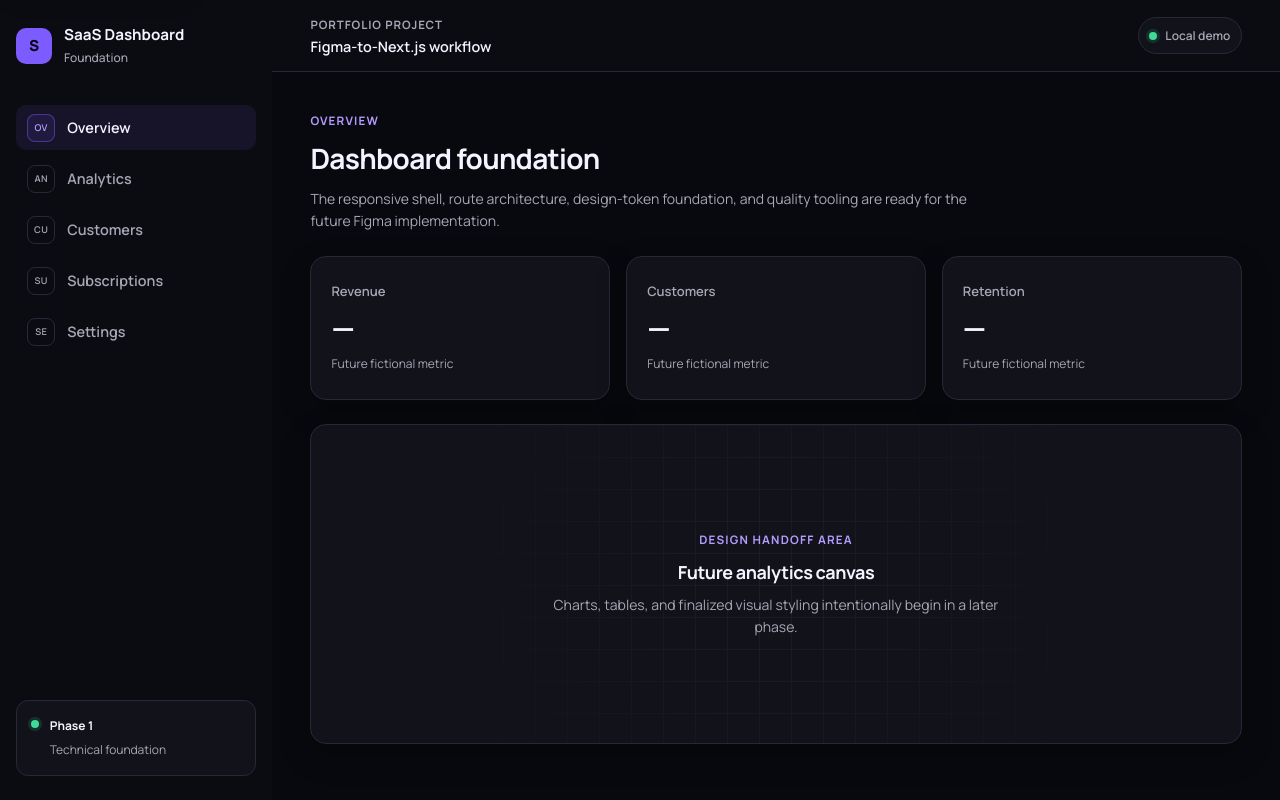
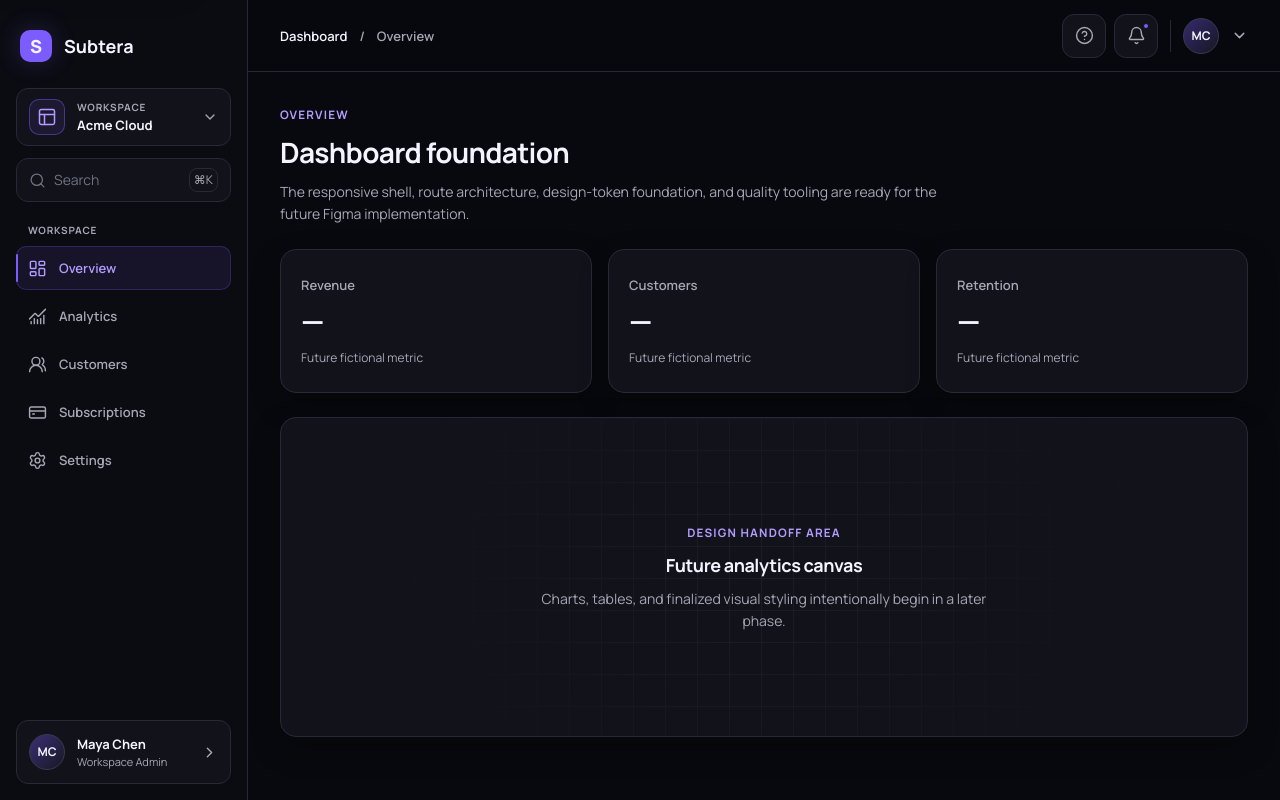
Before and after one commit to Andress84/figma-to-nextjs-saas-dashboard, a Next.js app: page / in a window 1280 px wide. Built offline with nearby package versions, Linux system fonts and the light colour scheme.

Commit message:
feat(shell): implement Subtera desktop application shell

```diff
--- a/package.json
+++ b/package.json
@@ -24,6 +24,7 @@
     "check:full": "pnpm check && pnpm test:e2e"
   },
   "dependencies": {
+    "lucide-react": "^1.25.0",
     "next": "16.2.10",
     "react": "19.2.4",
     "react-dom": "19.2.4"
--- a/src/app/globals.css
+++ b/src/app/globals.css
@@ -76,10 +76,11 @@
   --radius-card: 16px;
   --radius-pill: 999px;
 
-  /* Approved shell dimensions for later implementation passes */
+  /* Application shell */
   --layout-sidebar-width: 248px;
   --layout-topbar-height: 72px;
   --layout-content-padding-desktop: 32px;
+  --layout-content-padding-compact: 24px;
   --layout-content-padding-mobile: 16px;
   --layout-mobile-appbar-height: 64px;
   --layout-grid-gutter-desktop: 20px;
@@ -91,11 +92,6 @@
   --motion-fast: 120ms;
   --motion-standard: 180ms;
   --ease-standard: ease-out;
-
-  /* Phase 1 scaffold dimensions remain unchanged in this pass. */
-  --scaffold-sidebar-width: 17rem;
-  --scaffold-content-width: 76rem;
-  --scaffold-page-padding: clamp(1.25rem, 3vw, 2.5rem);
 }
 
 *,
@@ -166,6 +162,18 @@ textarea {
   font-variant-numeric: var(--font-numeric-tabular);
 }
 
+.sr-only {
+  position: absolute;
+  width: 1px;
+  height: 1px;
+  padding: 0;
+  margin: -1px;
+  overflow: hidden;
+  clip: rect(0, 0, 0, 0);
+  white-space: nowrap;
+  border: 0;
+}
+
 .skip-link {
   position: fixed;
   z-index: 100;
@@ -190,7 +198,7 @@ textarea {
   display: grid;
   min-height: 100vh;
   min-height: 100dvh;
-  grid-template-columns: var(--scaffold-sidebar-width) minmax(0, 1fr);
+  grid-template-columns: var(--layout-sidebar-width) minmax(0, 1fr);
 }
 
 .sidebar {
@@ -200,65 +208,165 @@ textarea {
   height: 100vh;
   height: 100dvh;
   flex-direction: column;
-  padding: var(--space-6) var(--space-4);
+  overflow-y: auto;
+  padding: var(--space-6) var(--space-4) var(--space-4);
+  border-right: 1px solid var(--color-border-default);
   background: var(--color-bg-sidebar);
   color: var(--color-text-primary);
 }
 
-.brand {
+.subtera-brand {
   display: inline-flex;
+  min-height: var(--size-interactive-min);
   min-width: 0;
   align-items: center;
   gap: var(--space-3);
-  border-radius: var(--radius-surface);
-  font-size: 0.95rem;
+  padding-inline: var(--space-1);
+  border-radius: var(--radius-nav);
+  font-size: var(--font-size-section-heading);
+  font-weight: 700;
+  line-height: var(--line-height-section-heading);
 }
 
-.brand-mark {
+.subtera-brand-mark {
   display: grid;
-  width: 2.25rem;
-  height: 2.25rem;
+  width: var(--space-8);
+  height: var(--space-8);
   flex: 0 0 auto;
   place-items: center;
   border-radius: var(--radius-nav);
   background: var(--color-accent-primary);
-  color: var(--color-bg-canvas);
+  box-shadow: 0 0 24px rgb(124 92 255 / 24%);
+  color: var(--color-text-primary);
   font-weight: 800;
 }
 
-.brand strong,
-.brand small {
-  display: block;
+.workspace-switcher {
+  display: flex;
+  min-height: 58px;
+  align-items: center;
+  gap: var(--space-3);
+  margin-top: var(--space-5);
+  padding: var(--space-2) var(--space-3);
+  border: 1px solid var(--color-border-default);
+  border-radius: var(--radius-control);
+  background: var(--color-surface-primary);
 }
 
-.brand small {
-  margin-top: 0.05rem;
+.workspace-mark {
+  display: grid;
+  width: 36px;
+  height: 36px;
+  flex: 0 0 auto;
+  place-items: center;
+  border: 1px solid var(--color-border-accent);
+  border-radius: var(--radius-nav);
+  background: var(--color-surface-selected);
+  color: var(--color-accent-lavender);
+}
+
+.workspace-copy {
+  display: grid;
+  min-width: 0;
+  flex: 1;
+}
+
+.workspace-label,
+.sidebar-nav-label {
+  margin: 0;
+  color: var(--color-text-secondary);
+  font-size: 10px;
+  font-weight: 700;
+  letter-spacing: 0.08em;
+  line-height: 16px;
+  text-transform: uppercase;
+}
+
+.workspace-copy strong {
+  overflow: hidden;
+  color: var(--color-text-primary);
+  font-size: var(--font-size-ui-label);
+  line-height: var(--line-height-ui-label);
+  text-overflow: ellipsis;
+  white-space: nowrap;
+}
+
+.workspace-chevron {
+  flex: 0 0 auto;
+  color: var(--color-text-secondary);
+}
+
+.workspace-search {
+  display: flex;
+  min-height: var(--size-interactive-min);
+  align-items: center;
+  gap: var(--space-2);
+  margin-top: var(--space-3);
+  padding: 0 var(--space-3);
+  border: 1px solid var(--color-border-default);
+  border-radius: var(--radius-control);
+  background: var(--color-surface-primary);
+  color: var(--color-text-muted);
+}
+
+.workspace-search:focus-within {
+  border-color: var(--color-focus-outline);
+  outline: 2px solid rgb(124 92 255 / 25%);
+  outline-offset: 2px;
+}
+
+.workspace-search input {
+  min-width: 0;
+  flex: 1;
+  padding: 0;
+  border: 0;
+  outline: 0;
+  background: transparent;
+  color: var(--color-text-primary);
+}
+
+.workspace-search input::placeholder {
+  color: var(--color-text-muted);
+  opacity: 1;
+}
+
+.workspace-search kbd {
+  flex: 0 0 auto;
+  padding: 1px var(--space-1);
+  border: 1px solid var(--color-border-default);
+  border-radius: var(--radius-surface);
   color: var(--color-text-secondary);
   font-size: var(--font-size-caption);
-  font-weight: var(--font-weight-caption);
+  font-family: inherit;
+  line-height: 20px;
 }
 
 .sidebar-nav {
-  margin-top: 2.25rem;
+  margin-top: var(--space-5);
+}
+
+.sidebar-nav-label {
+  padding: 0 var(--space-3) var(--space-2);
 }
 
 .navigation-list {
   display: grid;
-  gap: 0.35rem;
+  gap: var(--space-1);
   margin: 0;
   padding: 0;
   list-style: none;
 }
 
 .navigation-link {
+  position: relative;
   display: flex;
   align-items: center;
   gap: var(--space-3);
   min-height: var(--size-interactive-min);
-  padding: 0.55rem 0.7rem;
+  padding: 0 var(--space-3);
   border-radius: var(--radius-nav);
   color: var(--color-text-secondary);
-  font-size: 0.9rem;
+  font-size: var(--font-size-ui-label);
   font-weight: 600;
   transition:
     background-color var(--motion-fast) var(--ease-standard),
@@ -272,105 +380,182 @@ textarea {
 
 .navigation-link[aria-current="page"] {
   background: var(--color-surface-selected);
+  box-shadow: inset 0 0 0 1px rgb(124 92 255 / 24%);
+  color: var(--color-accent-lavender);
+}
+
+.navigation-link[aria-current="page"]::before {
+  position: absolute;
+  top: 8px;
+  bottom: 8px;
+  left: 0;
+  width: 2px;
+  border-radius: var(--radius-pill);
+  background: var(--color-accent-primary);
+  content: "";
+}
+
+.navigation-icon {
+  width: 19px;
+  height: 19px;
+  flex: 0 0 auto;
+}
+
+.profile-row {
+  display: flex;
+  min-height: 64px;
+  align-items: center;
+  gap: var(--space-3);
+  margin-top: auto;
+  padding: var(--space-2) var(--space-3);
+  border: 1px solid var(--color-border-default);
+  border-radius: var(--radius-control);
+  background: var(--color-surface-primary);
+}
+
+.profile-avatar,
+.top-header-avatar {
+  display: grid;
+  width: 36px;
+  height: 36px;
+  flex: 0 0 auto;
+  place-items: center;
+  border: 1px solid var(--color-border-strong);
+  border-radius: var(--radius-pill);
+  background: linear-gradient(135deg, rgb(124 92 255 / 40%), var(--color-surface-raised));
+  color: var(--color-text-primary);
+  font-size: var(--font-size-caption);
+  font-weight: 700;
+}
+
+.profile-copy {
+  display: grid;
+  min-width: 0;
+  flex: 1;
+}
+
+.profile-copy strong {
+  overflow: hidden;
+  font-size: var(--font-size-ui-label);
+  line-height: var(--line-height-ui-label);
+  text-overflow: ellipsis;
+  white-space: nowrap;
+}
+
+.profile-copy span {
+  overflow: hidden;
+  color: var(--color-text-secondary);
+  font-size: 11px;
+  line-height: 16px;
+  text-overflow: ellipsis;
+  white-space: nowrap;
+}
+
+.profile-chevron {
+  flex: 0 0 auto;
+  color: var(--color-text-secondary);
+}
+
+.dashboard-column {
+  min-width: 0;
+}
+
+.top-header {
+  position: sticky;
+  z-index: 20;
+  top: 0;
+  display: flex;
+  height: var(--layout-topbar-height);
+  align-items: center;
+  justify-content: space-between;
+  gap: var(--space-4);
+  padding: 0 var(--layout-content-padding-desktop);
+  border-bottom: 1px solid var(--color-border-default);
+  background: rgb(8 9 14 / 96%);
+  backdrop-filter: blur(14px);
+}
+
+.dashboard-breadcrumb ol {
+  display: flex;
+  align-items: center;
+  gap: var(--space-3);
+  margin: 0;
+  padding: 0;
+  list-style: none;
+  font-size: var(--font-size-ui-label);
+  font-weight: 600;
+}
+
+.dashboard-breadcrumb li:first-child {
   color: var(--color-text-primary);
 }
 
-.navigation-marker {
+.dashboard-breadcrumb li[aria-current="page"],
+.breadcrumb-separator {
+  color: var(--color-text-secondary);
+}
+
+.top-header-actions {
+  display: flex;
+  min-width: 0;
+  align-items: center;
+  gap: var(--space-2);
+}
+
+.top-header-icon-button {
+  position: relative;
   display: grid;
-  width: 1.75rem;
-  height: 1.75rem;
+  width: var(--size-interactive-min);
+  height: var(--size-interactive-min);
   flex: 0 0 auto;
   place-items: center;
-  border: 1px solid var(--color-border-default);
-  border-radius: var(--radius-surface);
-  color: var(--color-text-secondary);
-  font-size: 0.58rem;
-  letter-spacing: 0.04em;
-}
-
-.navigation-link[aria-current="page"] .navigation-marker {
-  border-color: var(--color-border-accent);
-  background: var(--color-surface-selected);
-  color: var(--color-accent-lavender);
-}
-
-.sidebar-note {
-  display: flex;
-  align-items: flex-start;
-  gap: 0.65rem;
-  margin-top: auto;
-  padding: 0.9rem;
+  padding: 0;
   border: 1px solid var(--color-border-default);
   border-radius: var(--radius-control);
   background: var(--color-surface-primary);
-  font-size: var(--font-size-caption);
+  color: var(--color-text-secondary);
+  cursor: pointer;
+  transition:
+    border-color var(--motion-fast) var(--ease-standard),
+    background-color var(--motion-fast) var(--ease-standard),
+    color var(--motion-fast) var(--ease-standard);
 }
 
-.sidebar-note strong,
-.sidebar-note span {
-  display: block;
+.top-header-icon-button:hover {
+  border-color: var(--color-border-strong);
+  background: var(--color-surface-hover);
+  color: var(--color-text-primary);
 }
 
-.sidebar-note span:not(.status-dot) {
-  margin-top: 0.1rem;
+.notification-dot {
+  position: absolute;
+  top: 8px;
+  right: 8px;
+  width: 6px;
+  height: 6px;
+  border: 1px solid var(--color-surface-primary);
+  border-radius: var(--radius-pill);
+  background: var(--color-accent-primary);
+}
+
+.top-header-divider {
+  width: 1px;
+  height: var(--space-8);
+  margin: 0 var(--space-1);
+  background: var(--color-border-default);
+}
+
+.top-header-profile {
+  display: flex;
+  min-height: var(--size-interactive-min);
+  align-items: center;
+  gap: var(--space-3);
   color: var(--color-text-secondary);
 }
 
-.status-dot {
-  display: inline-block;
-  width: 0.5rem;
-  height: 0.5rem;
-  flex: 0 0 auto;
-  margin-top: 0.3rem;
-  border-radius: var(--radius-pill);
-  background: var(--color-success);
-  box-shadow: 0 0 0 0.2rem color-mix(in srgb, var(--color-success) 14%, transparent);
-}
-
-.top-header {
-  display: flex;
-  min-height: 4.5rem;
-  align-items: center;
-  justify-content: space-between;
-  gap: var(--space-4);
-  padding: 0.75rem var(--scaffold-page-padding);
-  border-bottom: 1px solid var(--color-border-default);
-  background: var(--color-bg-sidebar);
-}
-
-.top-header p {
-  margin: 0;
-}
-
-.top-header-label {
-  color: var(--color-text-secondary);
-  font-size: 0.72rem;
-  font-weight: 700;
-  letter-spacing: 0.08em;
-  text-transform: uppercase;
-}
-
-.top-header-context {
-  margin-top: 0.1rem;
-  font-size: 0.9rem;
-  font-weight: 600;
-}
-
-.environment-badge {
-  display: inline-flex;
-  align-items: center;
-  gap: var(--space-2);
-  padding: 0.4rem 0.65rem;
-  border: 1px solid var(--color-border-default);
-  border-radius: var(--radius-pill);
-  background: var(--color-surface-primary);
-  color: var(--color-text-secondary);
-  font-size: var(--font-size-caption);
-  font-weight: 600;
-}
-
-.environment-badge .status-dot {
-  margin-top: 0;
+.top-header-avatar {
+  width: 36px;
+  height: 36px;
 }
 
 .mobile-navigation {
@@ -378,9 +563,9 @@ textarea {
 }
 
 .page-container {
-  width: min(100%, var(--scaffold-content-width));
-  margin-inline: auto;
-  padding: var(--scaffold-page-padding);
+  width: 100%;
+  min-width: 0;
+  padding: var(--layout-content-padding-desktop);
 }
 
 .page-stack {
@@ -551,7 +736,7 @@ textarea {
   min-height: 100dvh;
   place-content: center;
   justify-items: start;
-  padding: var(--scaffold-page-padding);
+  padding: var(--layout-content-padding-desktop);
 }
 
 .loading-state {
@@ -578,7 +763,15 @@ textarea {
   }
 }
 
-@media (max-width: 47.99rem) {
+@media (min-width: 64rem) and (max-width: 74.99rem) {
+  .top-header,
+  .page-container {
+    padding-right: var(--layout-content-padding-compact);
+    padding-left: var(--layout-content-padding-compact);
+  }
+}
+
+@media (max-width: 63.99rem) {
   .dashboard-shell {
     display: block;
   }
@@ -592,13 +785,35 @@ textarea {
     position: relative;
     z-index: 10;
     display: flex;
-    min-height: 4.25rem;
+    min-height: var(--layout-mobile-appbar-height);
     align-items: center;
     justify-content: space-between;
     gap: var(--space-4);
-    padding: 0.75rem var(--scaffold-page-padding);
+    padding: var(--space-2) var(--space-5);
     border-bottom: 1px solid var(--color-border-default);
     background: var(--color-surface-primary);
+  }
+
+  .brand {
+    display: inline-flex;
+    min-height: var(--size-interactive-min);
+    min-width: 0;
+    align-items: center;
+    gap: var(--space-3);
+    border-radius: var(--radius-nav);
+    font-size: 0.95rem;
+  }
+
+  .brand-mark {
+    display: grid;
+    width: var(--space-8);
+    height: var(--space-8);
+    flex: 0 0 auto;
+    place-items: center;
+    border-radius: var(--radius-nav);
+    background: var(--color-accent-primary);
+    color: var(--color-text-primary);
+    font-weight: 800;
   }
 
   .brand-mobile {
@@ -636,6 +851,41 @@ textarea {
     box-shadow: var(--shadow-card);
   }
 
+  .page-container {
+    padding: var(--space-5);
+  }
+
+  .centered-message {
+    padding: var(--space-5);
+  }
+
+  .mobile-menu .navigation-link[aria-current="page"]::before {
+    display: none;
+  }
+
+  .mobile-menu .navigation-link[aria-current="page"] {
+    color: var(--color-accent-lavender);
+  }
+
+  .metric-grid {
+    grid-template-columns: repeat(2, minmax(0, 1fr));
+  }
+}
+
+@media (max-width: 47.99rem) {
+  .mobile-navigation {
+    padding-right: var(--layout-content-padding-mobile);
+    padding-left: var(--layout-content-padding-mobile);
+  }
+
+  .page-container {
+    padding: var(--layout-content-padding-mobile);
+  }
+
+  .centered-message {
+    padding: var(--layout-content-padding-mobile);
+  }
+
   .metric-grid {
     grid-template-columns: 1fr;
   }
@@ -651,20 +901,6 @@ textarea {
   }
 }
 
-@media (min-width: 48rem) and (max-width: 68rem) {
-  :root {
-    --scaffold-sidebar-width: 14.5rem;
-  }
-
-  .metric-grid {
-    grid-template-columns: repeat(2, minmax(0, 1fr));
-  }
-
-  .metric-placeholder:last-child {
-    grid-column: 1 / -1;
-  }
-}
-
 @media (prefers-reduced-motion: reduce) {
   html,
   html:focus-within {
@@ -672,7 +908,8 @@ textarea {
   }
 
   .skip-link,
-  .navigation-link {
+  .navigation-link,
+  .top-header-icon-button {
     transition: none;
   }
 
--- /dev/null
+++ b/src/components/dashboard/profile-row.tsx
@@ -0,0 +1,22 @@
+import { ChevronRight } from "lucide-react";
+
+interface ProfileRowProps {
+  initials: string;
+  name: string;
+  role: string;
+}
+
+export function ProfileRow({ initials, name, role }: Readonly<ProfileRowProps>) {
+  return (
+    <div className="profile-row">
+      <span className="profile-avatar" aria-hidden="true">
+        {initials}
+      </span>
+      <span className="profile-copy">
+        <strong>{name}</strong>
+        <span>{role}</span>
+      </span>
+      <ChevronRight className="profile-chevron" size={17} aria-hidden="true" />
+    </div>
+  );
+}
--- /dev/null
+++ b/src/components/dashboard/workspace-switcher.tsx
@@ -0,0 +1,20 @@
+import { ChevronDown, PanelsTopLeft } from "lucide-react";
+
+interface WorkspaceSwitcherProps {
+  name: string;
+}
+
+export function WorkspaceSwitcher({ name }: Readonly<WorkspaceSwitcherProps>) {
+  return (
+    <div className="workspace-switcher">
+      <span className="workspace-mark" aria-hidden="true">
+        <PanelsTopLeft size={20} strokeWidth={1.8} />
+      </span>
+      <span className="workspace-copy">
+        <span className="workspace-label">Workspace</span>
+        <strong>{name}</strong>
+      </span>
+      <ChevronDown className="workspace-chevron" size={16} aria-hidden="true" />
+    </div>
+  );
+}
--- /dev/null
+++ b/src/components/layout/dashboard-breadcrumb.tsx
@@ -0,0 +1,29 @@
+"use client";
+
+import { usePathname } from "next/navigation";
+import { appShellConfig } from "@/data/mock/app-shell";
+
+function getCurrentPageLabel(pathname: string) {
+  return (
+    appShellConfig.navigation.find((item) =>
+      item.href === "/" ? pathname === item.href : pathname.startsWith(item.href),
+    )?.label ?? "Overview"
+  );
+}
+
+export function DashboardBreadcrumb() {
+  const pathname = usePathname();
+  const currentPage = getCurrentPageLabel(pathname);
+
+  return (
+    <nav className="dashboard-breadcrumb" aria-label="Breadcrumb">
+      <ol>
+        <li>Dashboard</li>
+        <li className="breadcrumb-separator" aria-hidden="true">
+          /
+        </li>
+        <li aria-current="page">{currentPage}</li>
+      </ol>
+    </nav>
+  );
+}
--- a/src/components/layout/dashboard-navigation.tsx
+++ b/src/components/layout/dashboard-navigation.tsx
@@ -2,16 +2,25 @@
 
 import Link from "next/link";
 import { usePathname } from "next/navigation";
+import {
+  ChartNoAxesCombined,
+  CreditCard,
+  LayoutDashboard,
+  Settings,
+  UsersRound,
+  type LucideIcon,
+} from "lucide-react";
+import { appShellConfig } from "@/data/mock/app-shell";
 import { cn } from "@/lib/utils";
-import type { DashboardNavItem } from "@/types/navigation";
+import type { DashboardNavIconKey } from "@/types/navigation";
 
-const navigationItems = [
-  { href: "/", label: "Overview", shortLabel: "OV" },
-  { href: "/analytics", label: "Analytics", shortLabel: "AN" },
-  { href: "/customers", label: "Customers", shortLabel: "CU" },
-  { href: "/subscriptions", label: "Subscriptions", shortLabel: "SU" },
-  { href: "/settings", label: "Settings", shortLabel: "SE" },
-] satisfies readonly DashboardNavItem[];
+const navigationIcons = {
+  overview: LayoutDashboard,
+  analytics: ChartNoAxesCombined,
+  customers: UsersRound,
+  subscriptions: CreditCard,
+  settings: Settings,
+} satisfies Record<DashboardNavIconKey, LucideIcon>;
 
 function isCurrentRoute(pathname: string, href: string) {
   return href === "/" ? pathname === href : pathname.startsWith(href);
@@ -27,8 +36,9 @@ export function DashboardNavigation({ className, onNavigate }: Readonly<Dashboar
 
   return (
     <ul className={cn("navigation-list", className)}>
-      {navigationItems.map((item) => {
+      {appShellConfig.navigation.map((item) => {
         const isCurrent = isCurrentRoute(pathname, item.href);
+        const Icon = navigationIcons[item.iconKey];
 
         return (
           <li key={item.href}>
@@ -38,9 +48,7 @@ export function DashboardNavigation({ className, onNavigate }: Readonly<Dashboar
               aria-current={isCurrent ? "page" : undefined}
               onClick={onNavigate}
             >
-              <span className="navigation-marker" aria-hidden="true">
-                {item.shortLabel}
-              </span>
+              <Icon className="navigation-icon" size={19} strokeWidth={1.8} aria-hidden="true" />
               <span>{item.label}</span>
             </Link>
           </li>
--- a/src/components/layout/sidebar.tsx
+++ b/src/components/layout/sidebar.tsx
@@ -1,28 +1,28 @@
-import Link from "next/link";
+import { Search } from "lucide-react";
+import { ProfileRow } from "@/components/dashboard/profile-row";
+import { WorkspaceSwitcher } from "@/components/dashboard/workspace-switcher";
+import { appShellConfig } from "@/data/mock/app-shell";
 import { DashboardNavigation } from "./dashboard-navigation";
+import { SubteraBrand } from "./subtera-brand";
 
 export function Sidebar() {
   return (
     <aside className="sidebar">
-      <Link className="brand" href="/" aria-label="SaaS dashboard overview">
-        <span className="brand-mark" aria-hidden="true">
-          S
-        </span>
-        <span>
-          <strong>SaaS Dashboard</strong>
-          <small>Foundation</small>
-        </span>
-      </Link>
+      <SubteraBrand />
+      <WorkspaceSwitcher name={appShellConfig.workspace.name} />
+      <div className="workspace-search" role="search">
+        <label className="sr-only" htmlFor="workspace-search">
+          Search workspace
+        </label>
+        <Search size={17} strokeWidth={1.8} aria-hidden="true" />
+        <input id="workspace-search" name="workspace-search" type="search" placeholder="Search" />
+        <kbd aria-hidden="true">⌘K</kbd>
+      </div>
       <nav className="sidebar-nav" aria-label="Primary navigation">
+        <p className="sidebar-nav-label">Workspace</p>
         <DashboardNavigation />
       </nav>
-      <div className="sidebar-note">
-        <span className="status-dot" aria-hidden="true" />
-        <div>
-          <strong>Phase 1</strong>
-          <span>Technical foundation</span>
-        </div>
-      </div>
+      <ProfileRow {...appShellConfig.profile} />
     </aside>
   );
 }
--- /dev/null
+++ b/src/components/layout/subtera-brand.tsx
@@ -0,0 +1,13 @@
+import Link from "next/link";
+import { appShellConfig } from "@/data/mock/app-shell";
+
+export function SubteraBrand() {
+  return (
+    <Link className="subtera-brand" href="/" aria-label={`${appShellConfig.brand.name} overview`}>
+      <span className="subtera-brand-mark" aria-hidden="true">
+        S
+      </span>
+      <span>{appShellConfig.brand.name}</span>
+    </Link>
+  );
+}
--- a/src/components/layout/top-header.tsx
+++ b/src/components/layout/top-header.tsx
@@ -1,14 +1,34 @@
+import { Bell, ChevronDown, CircleHelp } from "lucide-react";
+import { appShellConfig } from "@/data/mock/app-shell";
+import { DashboardBreadcrumb } from "./dashboard-breadcrumb";
+
 export function TopHeader() {
   return (
     <header className="top-header">
-      <div>
-        <p className="top-header-label">Portfolio project</p>
-        <p className="top-header-context">Figma-to-Next.js workflow</p>
+      <DashboardBreadcrumb />
+      <div className="top-header-actions">
+        <button className="top-header-icon-button" type="button" aria-label="Help">
+          <CircleHelp size={19} strokeWidth={1.8} aria-hidden="true" />
+        </button>
+        <button
+          className="top-header-icon-button notification-button"
+          type="button"
+          aria-label="Notifications"
+        >
+          <Bell size={19} strokeWidth={1.8} aria-hidden="true" />
+          <span className="notification-dot" aria-hidden="true" />
+        </button>
+        <span className="top-header-divider" aria-hidden="true" />
+        <div className="top-header-profile">
+          <span className="top-header-avatar" aria-hidden="true">
+            {appShellConfig.profile.initials}
+          </span>
+          <span className="sr-only">
+            {appShellConfig.profile.name}, {appShellConfig.profile.role}
+          </span>
+          <ChevronDown size={17} aria-hidden="true" />
+        </div>
       </div>
-      <span className="environment-badge">
-        <span className="status-dot" aria-hidden="true" />
-        Local demo
-      </span>
     </header>
   );
 }
--- /dev/null
+++ b/src/data/mock/app-shell.ts
@@ -0,0 +1,45 @@
+import type { DashboardNavItem } from "@/types/navigation";
+
+interface BrandConfig {
+  name: string;
+}
+
+interface WorkspaceConfig {
+  name: string;
+  initials: string;
+}
+
+interface ProfileConfig {
+  name: string;
+  role: string;
+  initials: string;
+}
+
+interface AppShellConfig {
+  brand: BrandConfig;
+  workspace: WorkspaceConfig;
+  profile: ProfileConfig;
+  navigation: readonly DashboardNavItem[];
+}
+
+export const appShellConfig = {
+  brand: {
+    name: "Subtera",
+  },
+  workspace: {
+    name: "Acme Cloud",
+    initials: "AC",
+  },
+  profile: {
+    name: "Maya Chen",
+    role: "Workspace Admin",
+    initials: "MC",
+  },
+  navigation: [
+    { href: "/", label: "Overview", iconKey: "overview" },
+    { href: "/analytics", label: "Analytics", iconKey: "analytics" },
+    { href: "/customers", label: "Customers", iconKey: "customers" },
+    { href: "/subscriptions", label: "Subscriptions", iconKey: "subscriptions" },
+    { href: "/settings", label: "Settings", iconKey: "settings" },
+  ],
+} as const satisfies AppShellConfig;
--- a/src/types/navigation.ts
+++ b/src/types/navigation.ts
@@ -1,7 +1,14 @@
 import type { Route } from "next";
+
+export type DashboardNavIconKey =
+  | "overview"
+  | "analytics"
+  | "customers"
+  | "subscriptions"
+  | "settings";
 
 export interface DashboardNavItem {
   href: Route;
   label: string;
-  shortLabel: string;
+  iconKey: DashboardNavIconKey;
 }
```
Also changed, not shown: 2 other files (tests, documents, lock files or other folders).
